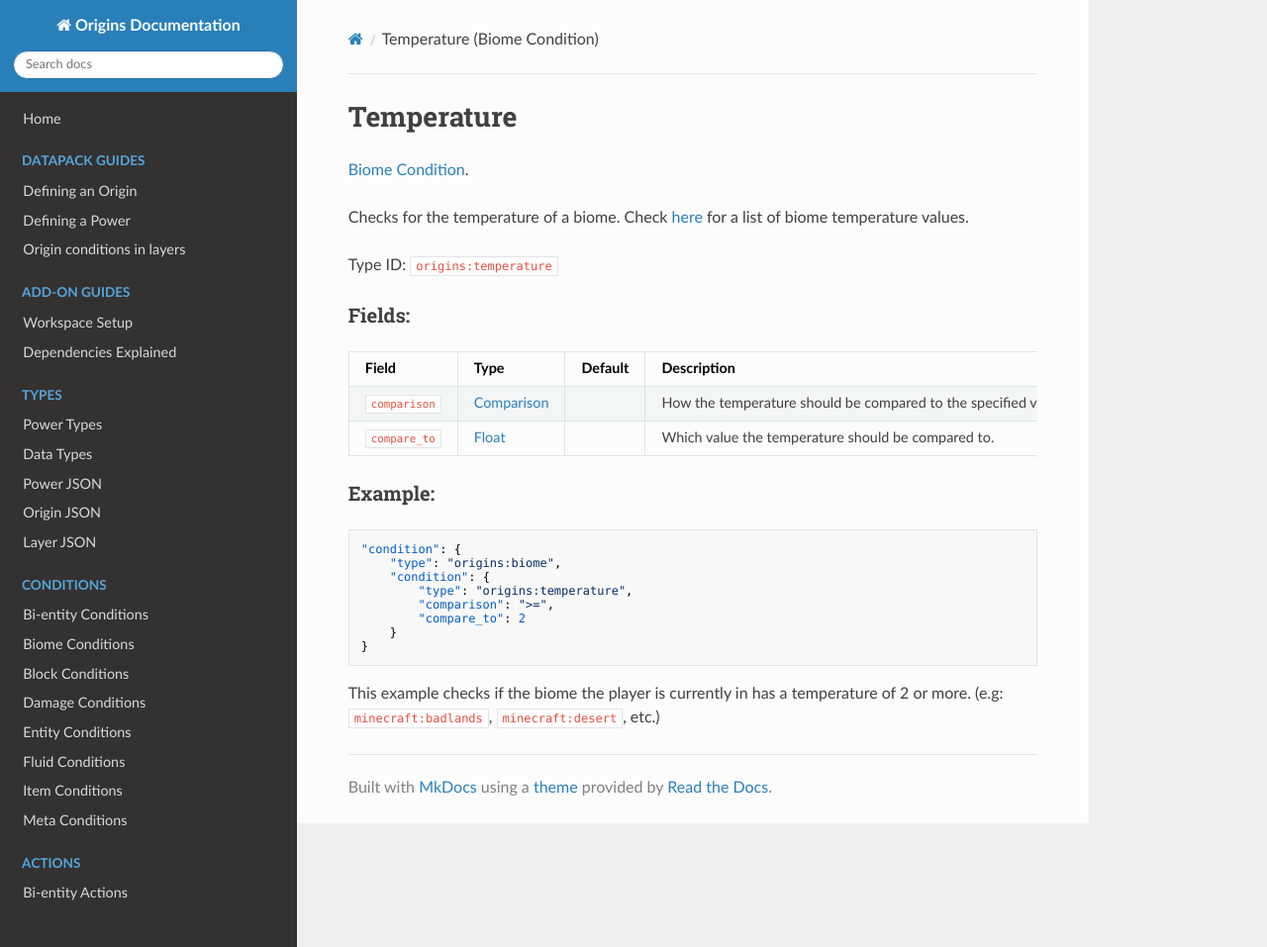
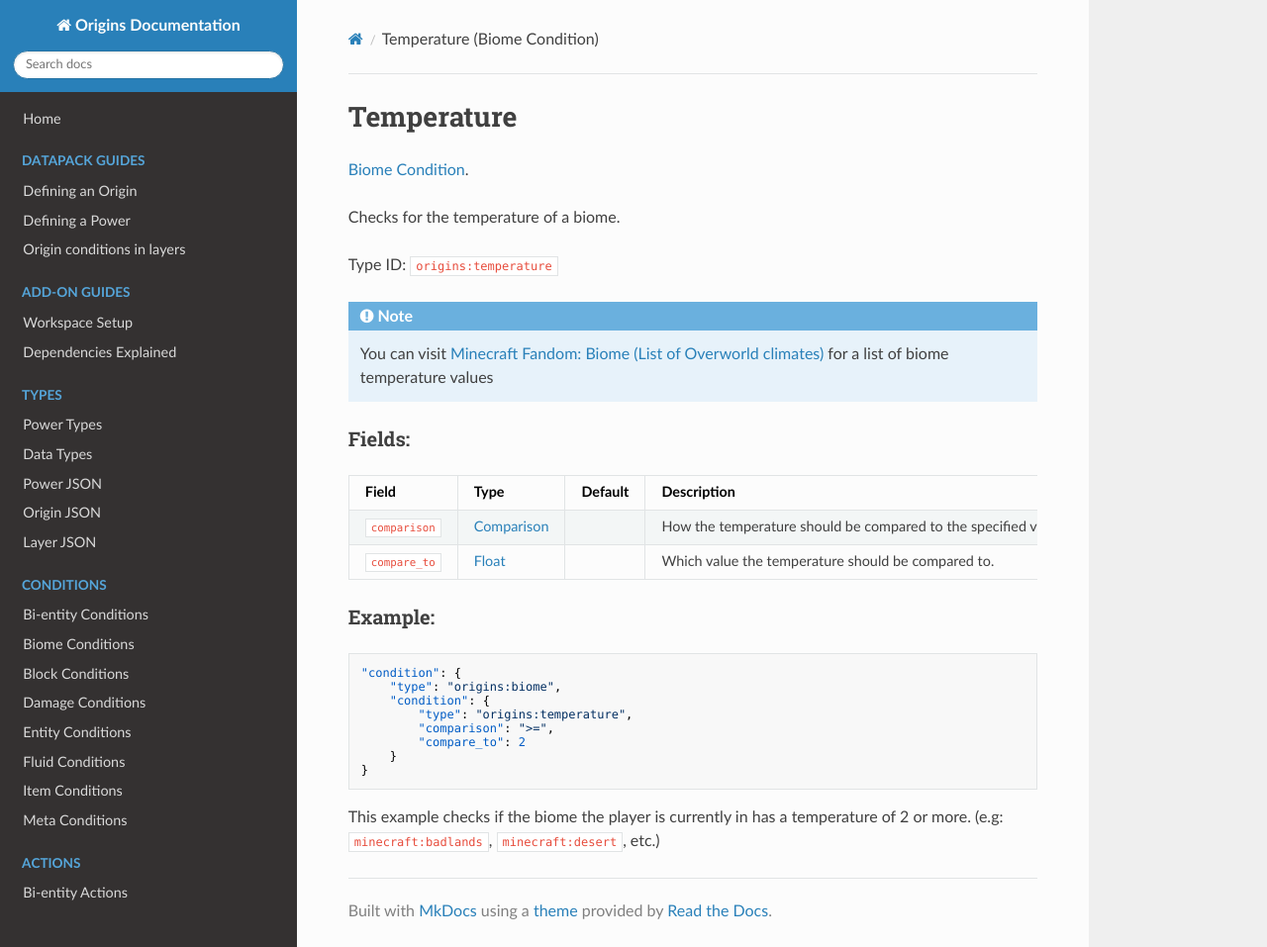
Before and after one commit to apace100/origins-docs, an MkDocs documentation site: the page built from docs/biome_conditions/temperature.md, in a window 1280 px wide and 957 px high. Shown: the whole window at 99% size. Built offline with MkDocs 1.6.1, drawn with Linux system fonts in a browser that asks for light colours; nearby versions of some CDN libraries.

Commit message:
Committed Suggestion
Co-authored-by: eggohito <66972816+eggohito@users.noreply.github.com>

```diff
--- a/docs/biome_conditions/temperature.md
+++ b/docs/biome_conditions/temperature.md
@@ -6,9 +6,13 @@ date: 2021-04-05
 
 [Biome Condition](../biome_conditions.md).
 
-Checks for the temperature of a biome. Check [here](https://minecraft.fandom.com/wiki/Biome#List_of_Overworld_climates) for a list of biome temperature values.
+Checks for the temperature of a biome.
 
 Type ID: `origins:temperature`
+
+!!! note
+
+    You can visit [Minecraft Fandom: Biome (List of Overworld climates)](https://minecraft.fandom.com/wiki/Biome#List_of_Overworld_climates) for a list of biome temperature values
 
 ### Fields:
 
```
